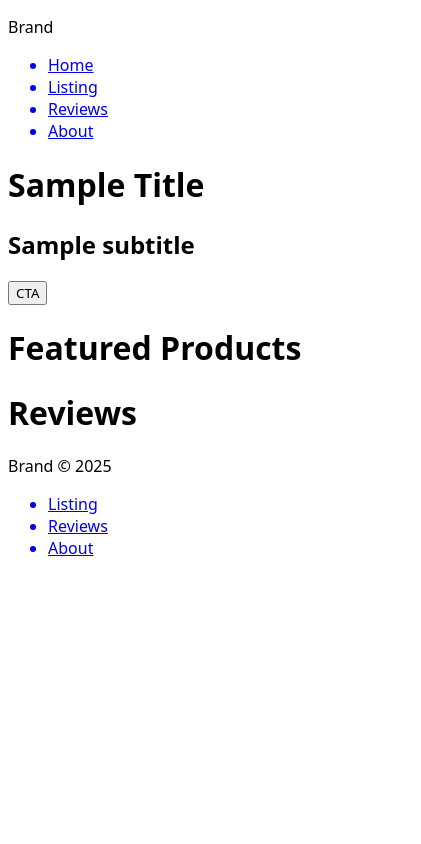
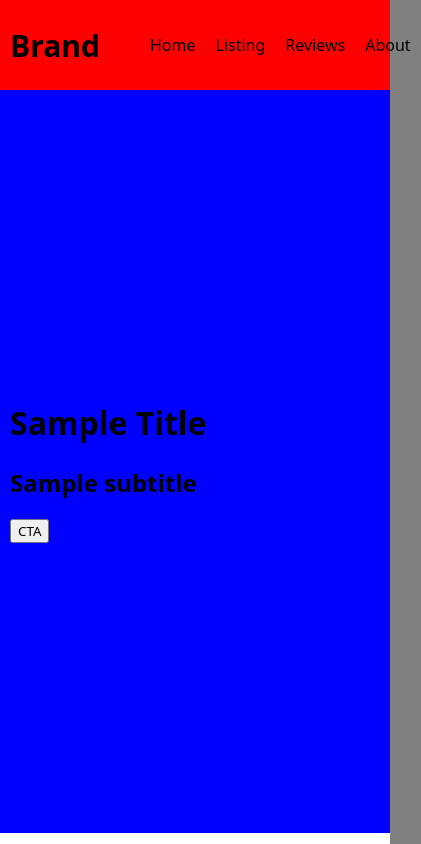
Before and after one commit to Akeboshiii/riot-merch-store-ui, a plain HTML site: page index.html in a window 390 px wide. Shown: the top 844 px of the page, 421 px wide, since content can reach past the window. Drawn offline with Linux system fonts and the light colour scheme.

Commit message:
Enhance layout and styling: add header, footer, and hero section with responsive design; update SCSS and CSS for improved structure and visual consistency.

```diff
--- a/index.html
+++ b/index.html
@@ -8,6 +8,7 @@
 </head>
 <body>
 
+    <div class="parent_container">
         <header class="header">
             <div class="logo_container">
                 <p class="brand_text">Brand</p>
@@ -42,7 +43,7 @@
             <!-- reviews shows here -->
         </div>
 
-    <footer>
+        <footer class="footer">
             <div class="footer_elements_container">
                 <p>Brand &COPY; 2025</p>
                 <nav>
@@ -54,6 +55,7 @@
                 </nav>
             </div>
         </footer>
+    </div>
 
     <script type="module" src="./dist/index.js"></script>
 </body>
--- a/scss/style.scss
+++ b/scss/style.scss
@@ -1,4 +1,81 @@
 * {
     font-family: system-ui, -apple-system, BlinkMacSystemFont, 'Segoe UI', Roboto, Oxygen, Ubuntu, Cantarell, 'Open Sans', 'Helvetica Neue', sans-serif;
+    color: black;
+}
 
+.brand_text {
+    font-weight: bold;
+    font-size: 30px;
+    margin-block: 0px;
 }
+
+.panel_title {
+    text-align: center;
+}
+
+
+body {
+    background-color: grey;
+    margin: 0;
+    .parent_container {
+        margin: 0;
+        margin-inline: auto;
+        background-color: white;
+        max-width: 1440px;
+        .header {
+            padding-inline: 10px;
+            background-color: red;
+            display: flex;
+            justify-content: space-between;
+            align-items: center;
+            height: 90px;
+            nav {
+                ul {
+                    display: flex;
+                    flex-direction: row;
+                    a {
+                        margin-inline: 10px;
+                        text-decoration: none;
+                        li {
+                            list-style-type: none;
+                        }
+                    }
+                }
+            }
+        }
+        .hero_container {
+            height: 88dvh;
+            background-color: blue;
+            display: flex;
+            align-items: center;
+            padding-inline: 10px;
+            .hero_container_element_container {
+            }
+        }
+        .footer {
+            background-color: black;
+            color: white;
+            .footer_elements_container {
+                display: flex;
+                justify-content: center;
+                align-items: center;
+                p {
+                    color: white;
+                }
+                nav {
+                    ul {
+                        display: flex;
+                        align-items: center;
+                        a {
+                            margin-inline: 10px;
+                            li {
+                                color: white;
+                                list-style: none;
+                            }
+                        }
+                    }
+                }
+            }
+        }
+    }
+}
```
Also changed, not shown: css/style.css, 1 other file. Lines whose indentation alone changed are shown as unchanged.
